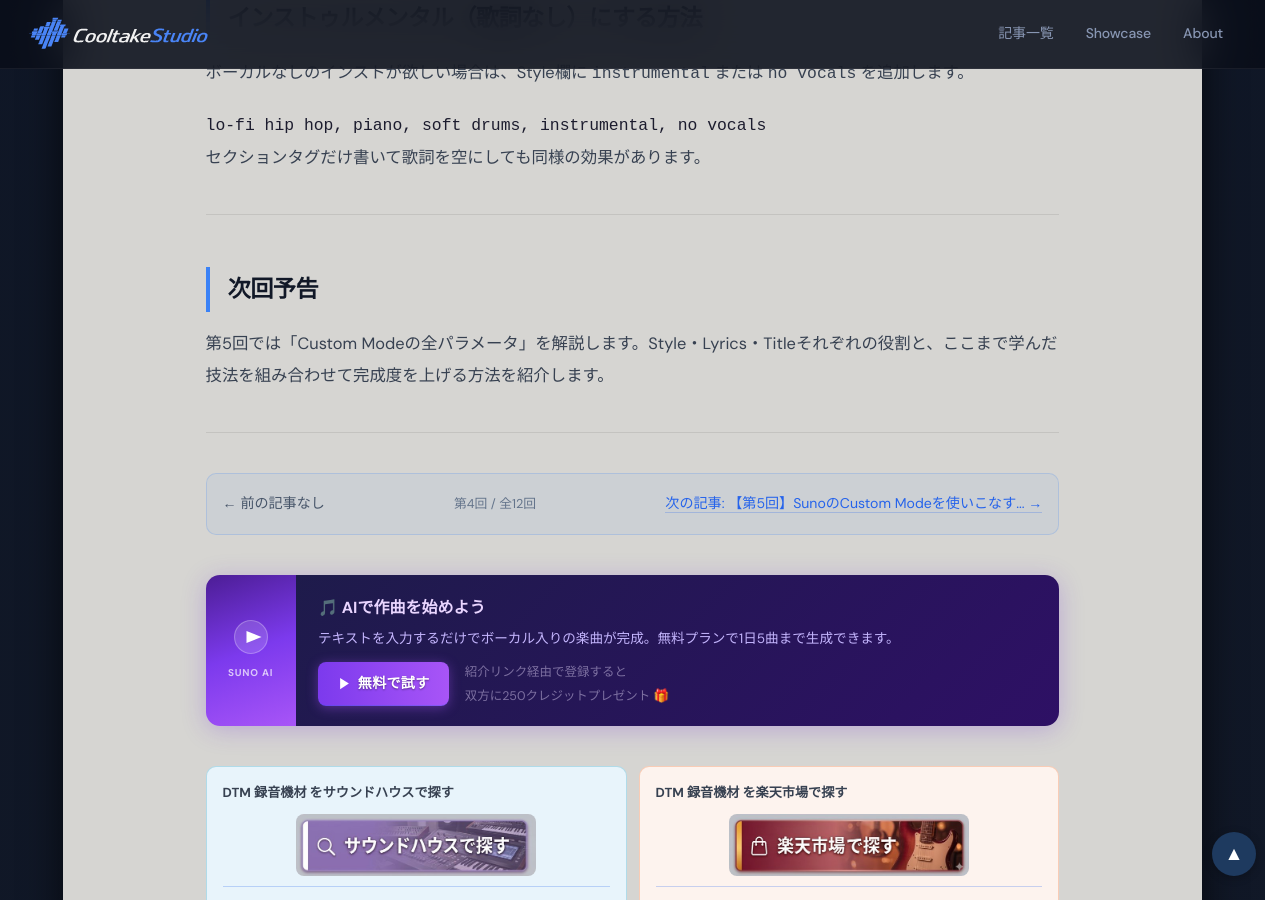
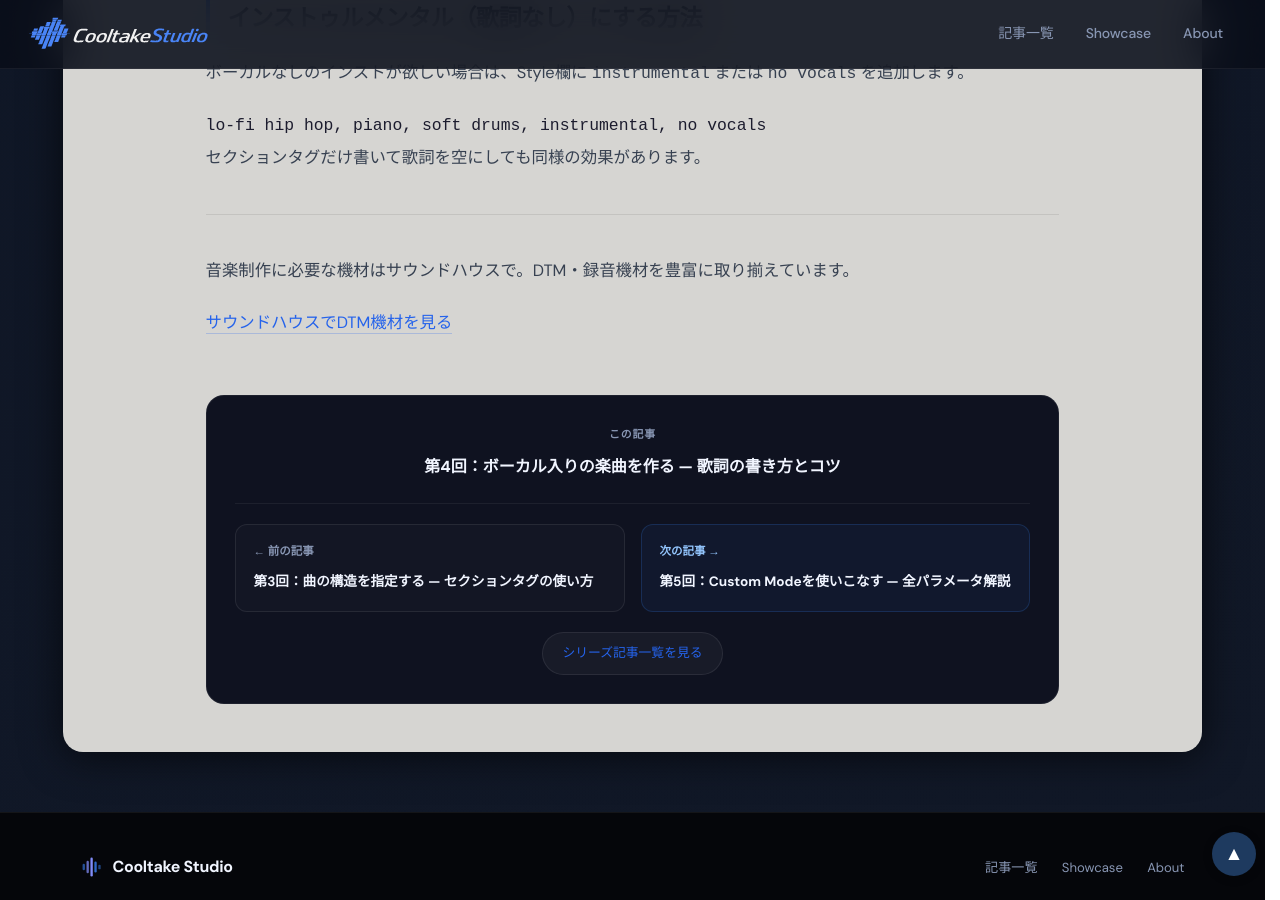
Before and after one commit to cooltake/cooltake-staging, a Jekyll site: the page built from _posts/2026-06-23-suno-guide-04.md, in a window 1280 px wide and 900 px high, scrolled down 6188 px. Built offline with Jekyll 4.4.1, drawn with Linux system fonts in a browser that asks for light colours; some web fonts are replaced; some of the changed text lies outside the part shown.

Commit message:
fix: Sunoガイドシリーズの前後記事ナビを独立ブロック化・記事末尾に統一

```diff
--- a/_posts/2026-06-23-suno-guide-04.md
+++ b/_posts/2026-06-23-suno-guide-04.md
@@ -1,14 +1,11 @@
 ---
 layout: post
-title: "【第4回】Sunoでボーカル入りの楽曲を作る — 歌詞の書き方とコツ"
+title: "Sunoでボーカル入りの楽曲を作る — 歌詞の書き方とコツ【第4回】"
 description: "Suno AIで歌詞を書く方法を解説。verse・chorus・bridgeの構成、日本語歌詞の扱い方、セクションタグとの組み合わせまで実例付きで紹介します。"
 date: 2026-06-23
 categories: [production]
 tags: [Suno, AI音楽, 歌詞, ボーカル, DTM]
 image: /assets/images/thumb-suno-guide-04.jpg
-series: suno-guide
-series_title: "Sunoで曲を作る"
-series_num: 4
 ---
 
 ## 歌詞を「書く」のか「AIに任せる」のか
@@ -230,14 +227,27 @@
 
 ---
 
-## 次回予告
+<div class="cta-soundhouse">
+<p>音楽制作に必要な機材はサウンドハウスで。DTM・録音機材を豊富に取り揃えています。</p>
+<a href="https://h.accesstrade.net/sp/cc?rk=01001xqc00os63&url=https%3A%2F%2Fwww.soundhouse.co.jp%2Fsearch%2Findex%2F%3Fcategory%3D%26search_all%3DDTM" rel="nofollow" referrerpolicy="no-referrer-when-downgrade">サウンドハウスでDTM機材を見る</a>
+</div>
 
-第5回では「Custom Modeの全パラメータ」を解説します。Style・Lyrics・Titleそれぞれの役割と、ここまで学んだ技法を組み合わせて完成度を上げる方法を紹介します。
-
----
-
-{% include suno-series-nav.html current=4 %}
-
-{% include suno-cta.html %}
-
-<div style="display:flex;gap:.75rem;margin:2rem 0;"><div style="flex:1;padding:.8rem 1rem 1rem;background:#e8f4fb;border-radius:10px;border:1px solid rgba(8,145,178,.25);"><span style="display:block;margin:0 0 .5rem;color:#374151;font-size:.82rem;font-weight:bold;">DTM 録音機材 をサウンドハウスで探す</span><a href="https://h.accesstrade.net/sp/cc?rk=01001xqc00os63&url=https%3A%2F%2Fwww.soundhouse.co.jp%2Fsearch%2Findex%2F%3Fcategory%3D%26search_all%3DDTM" rel="nofollow" referrerpolicy="no-referrer-when-downgrade" style="display:block;text-decoration:none;text-align:center;"><img src="/assets/images/btn-soundhouse.jpg" alt="サウンドハウスで探す" width="240" style="height:auto;border-radius:8px;display:inline-block;"></a><img src="https://h.accesstrade.net/sp/rr?rk=01001xqc00os63" width="1" height="1" border="0" alt="" loading="lazy"></div><div style="flex:1;padding:.8rem 1rem 1rem;background:#fdf3ee;border-radius:10px;border:1px solid rgba(234,88,12,.25);"><span style="display:block;margin:0 0 .5rem;color:#374151;font-size:.82rem;font-weight:bold;">DTM 録音機材 を楽天市場で探す</span><a href="https://search.rakuten.co.jp/search/mall/DTM+%E9%8C%B2%E9%9F%B3%E6%A9%9F%E6%9D%90/" rel="nofollow" referrerpolicy="no-referrer-when-downgrade" style="display:block;text-decoration:none;text-align:center;"><img src="/assets/images/btn-rakuten.jpg" alt="楽天市場で探す" width="240" style="height:auto;border-radius:8px;display:inline-block;"></a></div></div>
+<div style="margin:56px 0 0;padding:28px;background:#0f1220;border:1px solid rgba(255,255,255,0.06);border-radius:18px;">
+  <div style="text-align:center;padding-bottom:20px;margin-bottom:20px;border-bottom:1px solid rgba(255,255,255,0.06);">
+    <span style="display:block;font-size:.68rem;font-weight:700;letter-spacing:.08em;text-transform:uppercase;color:#8896b3;margin-bottom:6px;">この記事</span>
+    <span style="display:block;font-size:1rem;font-weight:800;color:#f1f5ff;">第4回：ボーカル入りの楽曲を作る — 歌詞の書き方とコツ</span>
+  </div>
+  <div style="display:grid;grid-template-columns:1fr 1fr;gap:16px;">
+    <a href="/production/suno-guide-03/" style="display:block;padding:16px 18px;border-radius:12px;border:1px solid rgba(255,255,255,0.08);background:rgba(255,255,255,0.02);text-decoration:none;">
+      <span style="display:block;font-size:.72rem;font-weight:700;color:#8896b3;margin-bottom:6px;">&#8592; 前の記事</span>
+      <span style="display:block;font-size:.85rem;color:#f1f5ff;font-weight:600;">第3回：曲の構造を指定する — セクションタグの使い方</span>
+    </a>
+    <a href="/production/suno-guide-05/" style="display:block;padding:16px 18px;border-radius:12px;border:1px solid rgba(59,130,246,.2);background:rgba(59,130,246,.06);text-decoration:none;">
+      <span style="display:block;font-size:.72rem;font-weight:700;color:#93c5fd;margin-bottom:6px;">次の記事 &#8594;</span>
+      <span style="display:block;font-size:.85rem;color:#f1f5ff;font-weight:600;">第5回：Custom Modeを使いこなす — 全パラメータ解説</span>
+    </a>
+  </div>
+  <div style="text-align:center;margin-top:20px;">
+    <a href="/series-list.html?series=suno-guide" style="display:inline-block;padding:.5rem 1.2rem;background:rgba(255,255,255,0.04);border:1px solid rgba(255,255,255,0.08);border-radius:9999px;color:#8896b3;text-decoration:none;font-size:.8rem;">シリーズ記事一覧を見る</a>
+  </div>
+</div>
```
